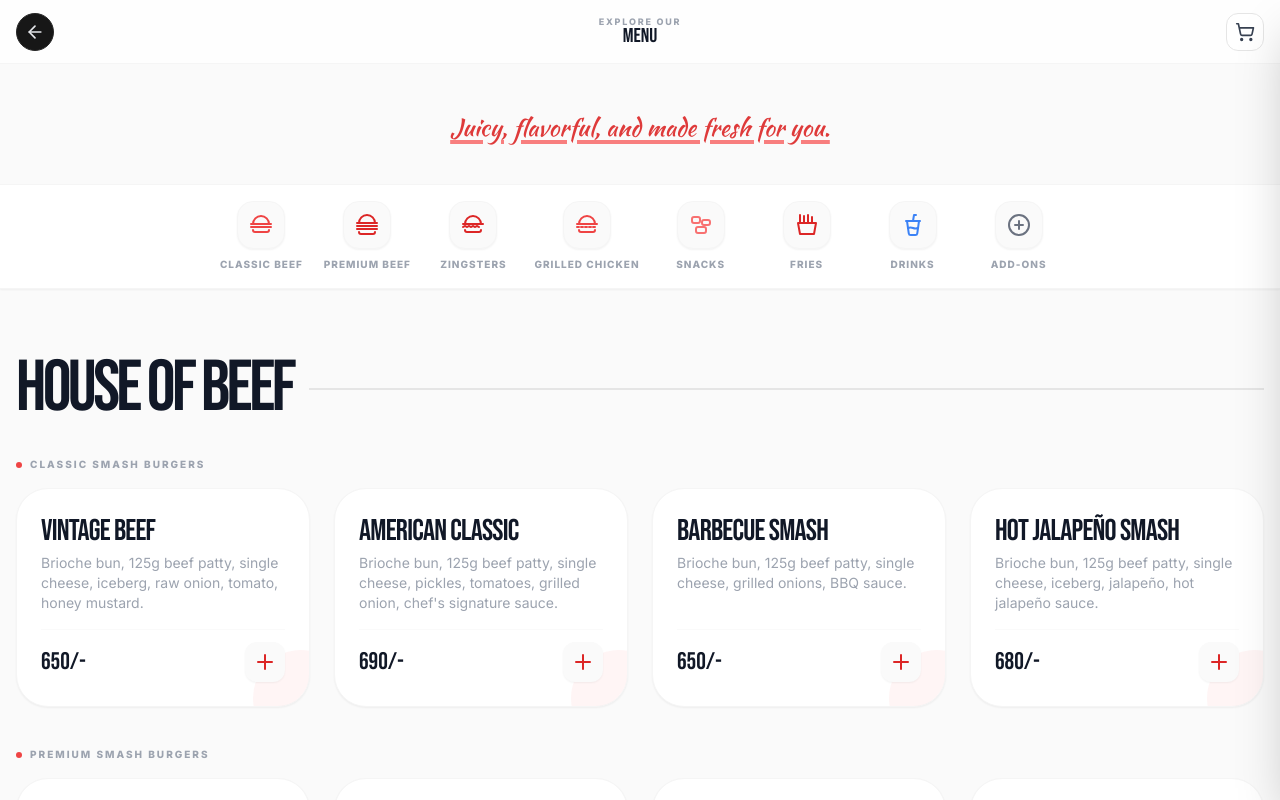
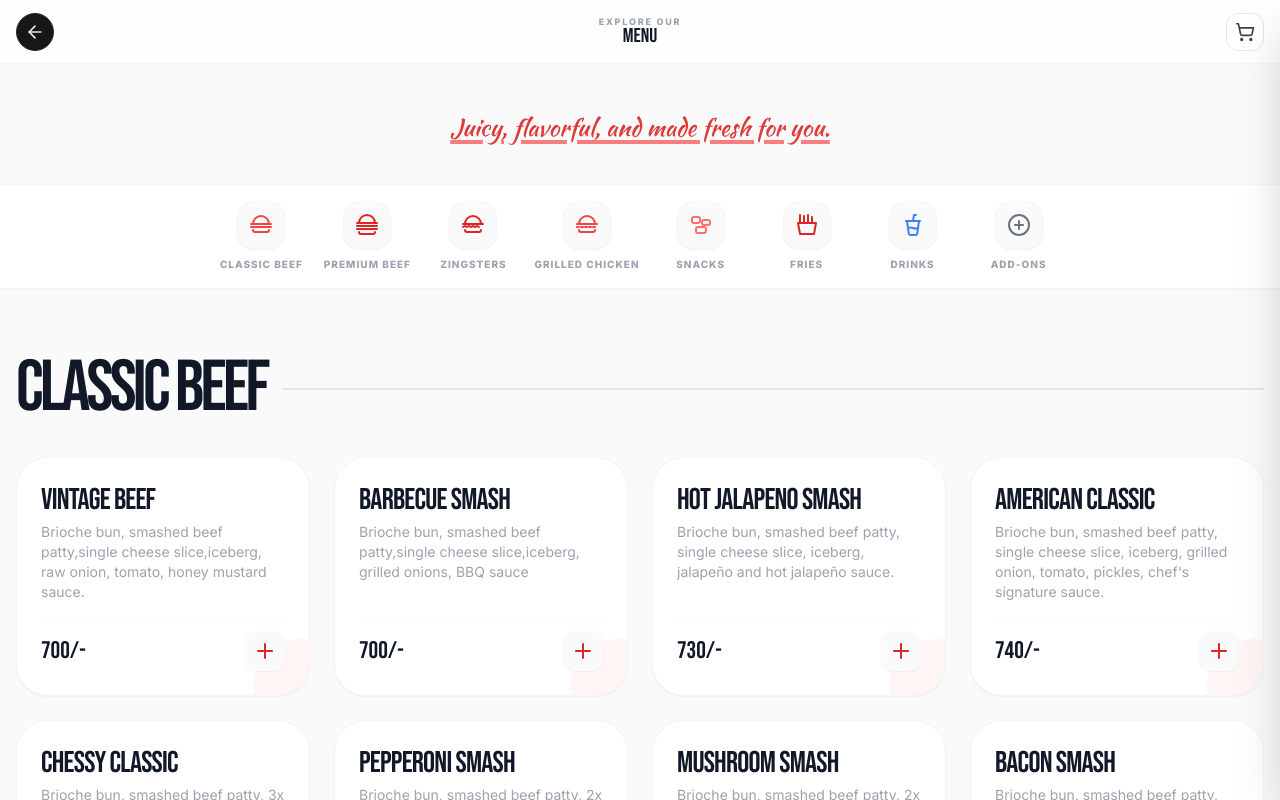
Before and after one commit to faaaroooq22/Website-MBB, a React (Vite) app: page / in a window 1280 px wide. Both pictures are taken after a click on the link "MENU". Shown: the top 800 px of the page. Built offline with nearby package versions, Linux system fonts and the light colour scheme.

Commit message:
feat: Refactor menu structure and add new options
Updates navigation and menu item IDs to reflect a more organized structure. Adjusts the 'add to cart' logic to handle specific new items and their associated options.

```diff
--- a/App.tsx
+++ b/App.tsx
@@ -232,28 +232,11 @@ const App: React.FC = () => {
   };
 
   const handleAddToCartClick = (item: MenuItem) => {
-    if (item.id === 'a5') {
+    if (item.id === 'a10') {
         setCurrentOptionItem(item);
-        setCurrentOptions(['Garlic', 'Chipotle', 'Toumiya', 'Honey Mustard', 'Hot Jalapeño', 'Barbecue', 'Chef\'s Signature']);
+        setCurrentOptions(['Garlic', 'Chipotle Sauce', 'Honey Mustard', 'Hot Jalapeño', 'Barbecue', 'Chef\'s Signature']);
         setModalSelectionMode('multiple');
         setOptionModalOpen(true);
-        return;
-    }
-    if (item.id === 'd1') {
-        setCurrentOptionItem(item);
-        setCurrentOptions(['7up', 'Pepsi', 'Fizup Next', 'Cola Next']);
-        setModalSelectionMode('multiple');
-        setOptionModalOpen(true);
-        return;
-    }
-    if (item.id === 'b2') {
-        const variantItem = { ...item, id: `${item.id}-Raw Onion`, name: `${item.name} (Raw Onion)` };
-        addToCart(variantItem);
-        return;
-    }
-    if (item.id === 'b3') {
-        const variantItem = { ...item, id: `${item.id}-Grilled Onion`, name: `${item.name} (Grilled Onion)` };
-        addToCart(variantItem);
         return;
     }
     addToCart(item);
--- a/components/Menu.tsx
+++ b/components/Menu.tsx
@@ -70,9 +70,9 @@ const PlusOutlineIcon = ({ className }: { className?: string }) => (
 );
 
 const NAV_ITEMS = [
-  { label: 'Classic Beef', targetId: 'sec-house-of-beef', icon: BurgerSingleIcon, color: 'text-red-500' },
+  { label: 'Classic Beef', targetId: 'sec-classic-beef', icon: BurgerSingleIcon, color: 'text-red-500' },
   { label: 'Premium Beef', targetId: 'sec-premium-beef', icon: BurgerDoubleIcon, color: 'text-red-600' },
-  { label: 'Zingsters', targetId: 'sec-house-of-chicken', icon: BurgerCrispyIcon, color: 'text-red-600' },
+  { label: 'Zingsters', targetId: 'sec-zingsters', icon: BurgerCrispyIcon, color: 'text-red-600' },
   { label: 'Grilled Chicken', targetId: 'sec-grilled-chicken', icon: BurgerGrilledIcon, color: 'text-red-500' },
   { label: 'Snacks', targetId: 'sec-snacks', icon: NuggetsIcon, color: 'text-red-400' },
   { label: 'Fries', targetId: 'sec-fries', icon: FriesIcon, color: 'text-red-600' },
@@ -126,22 +126,18 @@ export const Menu: React.FC<MenuProps> = ({ onAddToCart, onBack, cartCount, onOp
   };
 
   const getContainerId = (category: string) => {
-      if (category === 'House of Beef') return 'sec-house-of-beef';
-      if (category === 'House of Chicken') return 'sec-house-of-chicken';
+      if (category === 'Classic Beef') return 'sec-classic-beef';
+      if (category === 'Premium Beef') return 'sec-premium-beef';
+      if (category === 'Zingsters') return 'sec-zingsters';
+      if (category === 'Grilled Chicken') return 'sec-grilled-chicken';
       if (category === 'Snacks') return 'sec-snacks';
-      if (category.includes('Fries')) return 'sec-fries';
-      if (category === 'Drinks') return 'sec-drinks';
-      if (category === 'Add-ons') return 'sec-addons';
+      if (category === 'Fries') return 'sec-fries';
+      if (category === 'Drink') return 'sec-drinks';
+      if (category === 'Add On') return 'sec-addons';
       return undefined;
   };
 
   const getSubcategorySectionId = (category: string, subcategory: string) => {
-      if (category === 'House of Beef') {
-          if (subcategory.includes('Premium')) return 'sec-premium-beef';
-      }
-      if (category === 'House of Chicken') {
-          if (subcategory === 'Grilled Chicken Burger') return 'sec-grilled-chicken';
-      }
       return undefined;
   };
 
--- a/data.ts
+++ b/data.ts
@@ -1,312 +1,386 @@
 import { MenuItem } from './types';
 
 export const MENU_ITEMS: MenuItem[] = [
-  // --- HOUSE OF BEEF ---
-  // Classic
+  // --- CLASSIC BEEF ---
   {
-    id: 'b2',
+    id: 'cb1',
     name: 'Vintage Beef',
-    description: 'Brioche bun, 125g beef patty, single cheese, iceberg, raw onion, tomato, honey mustard.',
-    price: 650,
-    category: 'House of Beef',
-    subcategory: 'Classic Smash Burgers',
+    description: 'Brioche bun, smashed beef patty,single cheese slice,iceberg, raw onion, tomato, honey mustard sauce.',
+    price: 700,
+    category: 'Classic Beef',
     isPopular: true
   },
   {
-    id: 'b3',
-    name: 'American Classic',
-    description: 'Brioche bun, 125g beef patty, single cheese, pickles, tomatoes, grilled onion, chef\'s signature sauce.',
-    price: 690,
-    category: 'House of Beef',
-    subcategory: 'Classic Smash Burgers'
+    id: 'cb2',
+    name: 'Barbecue smash',
+    description: 'Brioche bun, smashed beef patty,single cheese slice,iceberg, grilled onions, BBQ sauce',
+    price: 700,
+    category: 'Classic Beef'
   },
   {
-    id: 'b4',
-    name: 'Barbecue Smash',
-    description: 'Brioche bun, 125g beef patty, single cheese, grilled onions, BBQ sauce.',
-    price: 650,
-    category: 'House of Beef',
-    subcategory: 'Classic Smash Burgers'
+    id: 'cb3',
+    name: 'Hot Jalapeno Smash',
+    description: 'Brioche bun, smashed beef patty, single cheese slice, iceberg, jalapeño and hot jalapeño sauce.',
+    price: 730,
+    category: 'Classic Beef'
   },
   {
-    id: 'b5',
-    name: 'Hot Jalapeño Smash',
-    description: 'Brioche bun, 125g beef patty, single cheese, iceberg, jalapeño, hot jalapeño sauce.',
-    price: 680,
-    category: 'House of Beef',
-    subcategory: 'Classic Smash Burgers'
-  },
-  // Premium
-  {
-    id: 'bp1',
-    name: 'Pepperoni Smash',
-    description: 'Brioche bun, 150g beef patty, two cheese slices, beef pepperoni, honey mustard sauce.',
-    price: 850,
-    category: 'House of Beef',
-    subcategory: 'Premium Smash Burgers'
+    id: 'cb4',
+    name: 'American Classic',
+    description: 'Brioche bun, smashed beef patty, single cheese slice, iceberg, grilled onion, tomato, pickles, chef\'s signature sauce.',
+    price: 740,
+    category: 'Classic Beef'
   },
   {
-    id: 'bp2',
-    name: 'Mushroom Smash',
-    description: 'Brioche bun, 150g beef patty, two cheese slices, grilled onions, caramelized onions, grilled mushrooms, honey mustard sauce.',
+    id: 'cb5',
+    name: 'Chessy Classic',
+    description: 'Brioche bun, smashed beef patty, 3x cheese slices, iceberg, grilled onion, honey mustard sauce.',
     price: 850,
-    category: 'House of Beef',
-    subcategory: 'Premium Smash Burgers'
+    category: 'Classic Beef'
   },
   {
-    id: 'bp3',
+    id: 'cb6',
+    name: 'Pepperoni Smash',
+    description: 'Brioche bun, smashed beef patty, 2x cheese slices, beef pepperoni, iceberg honey, mustard sauce.',
+    price: 870,
+    category: 'Classic Beef'
+  },
+  {
+    id: 'cb7',
+    name: 'Mushroom Smash',
+    description: 'Brioche bun, smashed beef patty, 2x cheese slices, caramelized onion, iceberg, grilled onion & mushrooms, honey mustard sauce.',
+    price: 870,
+    category: 'Classic Beef'
+  },
+  {
+    id: 'cb8',
+    name: 'Bacon Smash',
+    description: 'Brioche bun, smashed beef patty, beef bacon, 2x cheese slices , iceberg, tomatoes, grilled onions, pickles, garlic sauce.',
+    price: 990,
+    category: 'Classic Beef'
+  },
+
+  // --- PREMIUM BEEF ---
+  {
+    id: 'pb1',
     name: 'Majestic Double',
-    description: 'Brioche bun, two 125g beef patties, two cheese slices, iceberg, grilled onion, chipotle sauce.',
-    price: 950,
-    category: 'House of Beef',
-    subcategory: 'Premium Smash Burgers',
+    description: 'Brioche bun, 2x beef patties, 2x cheese slices, iceberg, grilled onion, chipotle sauce.',
+    price: 1000,
+    category: 'Premium Beef',
     isPopular: true
   },
   {
-    id: 'bp4',
+    id: 'pb2',
+    name: 'Cheesy Quadra',
+    description: 'Brioche bun, 2x beef patties, 4x cheese slices, iceberg, honey mustard sauce.',
+    price: 1150,
+    category: 'Premium Beef'
+  },
+  {
+    id: 'pb3',
+    name: 'Smash Duo',
+    description: 'Brioche bun, smashed beef patty, grilled chicken fillet, 2x cheese slices, iceberg, sauteed capsicum and onions, garlic sauce',
+    price: 1190,
+    category: 'Premium Beef'
+  },
+  {
+    id: 'pb4',
+    name: 'Smoky Beast',
+    description: 'Brioche bun, 2x beef patties, 2x cheese slices, iceberg, beef pepperoni, chicken pepperoni, grilled mushrooms, grilled onions, chipotle sauce',
+    price: 1350,
+    category: 'Premium Beef'
+  },
+  {
+    id: 'pb5',
     name: 'Triple Smash Tower',
-    description: 'Brioche bun, three 125g beef patties, three cheese slices, caramelized onions, chef\'s signature sauce.',
-    price: 1300,
-    category: 'House of Beef',
-    subcategory: 'Premium Smash Burgers'
+    description: 'Brioche bun, 3x beef patties, 3x cheese slices, iceberg caramelized onions, chef\'s signature sauce.',
+    price: 1490,
+    category: 'Premium Beef'
   },
 
-  // --- HOUSE OF CHICKEN ---
-  // Zingsters
+  // --- ZINGSTERS ---
   {
-    id: 'c1',
+    id: 'z1',
     name: 'Mini Zingster',
     description: 'Potato bun, crispy chicken patty, iceberg, chipotle sauce.',
-    price: 320,
-    category: 'House of Chicken',
-    subcategory: 'Zingsters (Crispy)'
+    price: 340,
+    category: 'Zingsters'
   },
   {
-    id: 'c2',
+    id: 'z2',
     name: 'Zingster',
     description: 'Potato bun, crispy chicken patty, iceberg, chef\'s signature sauce.',
-    price: 500,
-    category: 'House of Chicken',
-    subcategory: 'Zingsters (Crispy)',
+    price: 530,
+    category: 'Zingsters',
     isPopular: true
   },
   {
-    id: 'c3',
-    name: 'Jalapeño Zingster',
-    description: 'Potato bun, crispy chicken patty, single cheese, iceberg, jalapeño, hot jalapeño sauce.',
-    price: 650,
-    category: 'House of Chicken',
-    subcategory: 'Zingsters (Crispy)'
+    id: 'z3',
+    name: 'Cheese Zingster',
+    description: 'Potato bun, crispy chicken patty, single cheese slice, iceberg, chef\'s signature sauce.',
+    price: 600,
+    category: 'Zingsters'
   },
   {
-    id: 'c4',
-    name: 'Pepperoni Zingster',
-    description: 'Potato bun, crispy chicken patty, single cheese, iceberg, chicken pepperoni, honey mustard sauce.',
-    price: 650,
-    category: 'House of Chicken',
-    subcategory: 'Zingsters (Crispy)'
+    id: 'z4',
+    name: 'Jalapeño Zingster',
+    description: 'Potato bun, crispy chicken patty, single cheese slice, jalapeño, iceberg, hot jalapeño sauce.',
+    price: 690,
+    category: 'Zingsters'
   },
   {
-    id: 'c5',
-    name: 'Mushroom Zingster',
-    description: 'Potato bun, crispy chicken patty, single cheese slice, mushrooms, honey mustard sauce.',
+    id: 'z5',
+    name: 'Pepperoni Zingster',
+    description: 'Potato bun, crispy chicken patty, single cheese slice, chicken pepperoni, iceberg, garlic sauce.',
     price: 700,
-    category: 'House of Chicken',
-    subcategory: 'Zingsters (Crispy)'
+    category: 'Zingsters'
   },
   {
-    id: 'c6',
-    name: 'Double Cruncher',
-    description: 'Potato bun, two crispy chicken patties, double cheese slices, iceberg, chef\'s signature sauce.',
-    price: 800,
-    category: 'House of Chicken',
-    subcategory: 'Zingsters (Crispy)'
-  },
-  // Flame Grilled
-  {
-    id: 'cg1',
-    name: 'Grilled Chicken',
-    description: 'Potato bun, grilled chicken fillet, single cheese slice, iceberg, raw onion & tomato, chef\'s signature sauce.',
-    price: 600,
-    category: 'House of Chicken',
-    subcategory: 'Grilled Chicken Burger'
+    id: 'z6',
+    name: 'Mushroom Zingster',
+    description: 'Potato bun, crispy chicken patty, single cheese slice, iceberg, mushrooms, honey mustard sauce.',
+    price: 700,
+    category: 'Zingsters'
   },
   {
-    id: 'cg2',
+    id: 'z7',
+    name: 'Nugget Prime',
+    description: 'Brioche bun, crispy chicken patty, nuggets, single cheese slice, iceberg, garlic sauce.',
+    price: 870,
+    category: 'Zingsters'
+  },
+  {
+    id: 'z8',
+    name: 'Double Cruncher',
+    description: 'Brioche bun, 2x crispy chicken patties, 2x cheese slices, iceberg, chef\'s signature sauce.',
+    price: 890,
+    category: 'Zingsters'
+  },
+
+  // --- GRILLED CHICKEN ---
+  {
+    id: 'gc1',
+    name: 'Grilled Chicken',
+    description: 'Potato bun, grilled chicken fillet, single cheese slice, iceberg, raw onion & tomato, pickles, signature sauce',
+    price: 650,
+    category: 'Grilled Chicken'
+  },
+  {
+    id: 'gc2',
+    name: 'Smoky Barbecue',
+    description: 'Potato bun, grilled chicken fillet, single cheese slice, grilled onions, iceberg, barbecue sauce',
+    price: 650,
+    category: 'Grilled Chicken'
+  },
+  {
+    id: 'gc3',
     name: 'Hot Grilled Chicken',
     description: 'Potato bun, grilled chicken fillet, single cheese slice, iceberg, grilled onions, jalapeños, hot jalapeño sauce.',
-    price: 650,
-    category: 'House of Chicken',
-    subcategory: 'Grilled Chicken Burger'
+    price: 690,
+    category: 'Grilled Chicken'
+  },
+  {
+    id: 'gc4',
+    name: 'Mushroom Grilled Chicken',
+    description: 'Potato bun, grilled chicken fillet, single cheese slice, iceberg, grilled mushrooms, grilled onions, honey mustard sauce',
+    price: 780,
+    category: 'Grilled Chicken'
+  },
+  {
+    id: 'gc5',
+    name: 'Pepperoni Grilled Chicken',
+    description: 'Potato bun, grilled chicken fillet, single cheese slice, iceberg, chicken pepperoni, chipotle sauce.',
+    price: 780,
+    category: 'Grilled Chicken'
+  },
+  {
+    id: 'gc6',
+    name: 'Double Flame',
+    description: 'Brioche bun, 2x grilled chicken fillets, 2x cheese slices, iceberg, tomatoes, grilled onions, garlic sauce',
+    price: 950,
+    category: 'Grilled Chicken'
   },
 
   // --- SNACKS ---
   {
     id: 's1',
     name: '6 Pieces Nuggets',
-    description: 'Served with garlic sauce.',
-    price: 400,
+    description: 'Serve with garlic sauce.',
+    price: 450,
     category: 'Snacks'
   },
   {
     id: 's2',
     name: '12 Pieces Nuggets',
-    description: 'Served with garlic sauce.',
-    price: 750,
+    description: 'Serve with garlic sauce.',
+    price: 870,
+    category: 'Snacks'
+  },
+  {
+    id: 's3',
+    name: '4 Pieces chicken Strips',
+    description: 'Serve with garlic sauce.',
+    price: 500,
     category: 'Snacks'
   },
 
-  // --- FRIES & LOADED ---
-  // Split regular/large for easier cart logic
+  // --- FRIES ---
   {
     id: 'f1r',
     name: 'Salted Fries (Regular)',
     description: 'Classic salted fries.',
-    price: 150,
-    category: 'Fries & Loaded'
+    price: 200,
+    category: 'Fries'
   },
   {
     id: 'f1l',
     name: 'Salted Fries (Large)',
     description: 'Classic salted fries.',
-    price: 250,
-    category: 'Fries & Loaded'
+    price: 300,
+    category: 'Fries'
   },
   {
     id: 'f2r',
-    name: 'Garlic Fries (Regular)',
-    description: 'Crispy fries topped with a creamy garlic sauce.',
-    price: 200,
-    category: 'Fries & Loaded'
+    name: 'Fries with Dip (Regular)',
+    description: 'Crispy fries served with your choice sauce',
+    price: 280,
+    category: 'Fries'
   },
   {
     id: 'f2l',
-    name: 'Garlic Fries (Large)',
-    description: 'Crispy fries topped with a creamy garlic sauce.',
-    price: 300,
-    category: 'Fries & Loaded'
+    name: 'Fries with Dip (Large)',
+    description: 'Crispy fries served with your choice sauce',
+    price: 380,
+    category: 'Fries'
   },
   {
-    id: 'f3r',
-    name: 'Chipotle Fries (Regular)',
-    description: 'Crispy fries topped with a smoky chipotle sauce.',
-    price: 200,
-    category: 'Fries & Loaded'
+    id: 'f3',
+    name: 'Cheese Fries',
+    description: 'Fries with three cheese slices.',
+    price: 400,
+    category: 'Fries'
   },
   {
-    id: 'f3l',
-    name: 'Chipotle Fries (Large)',
-    description: 'Crispy fries topped with a smoky chipotle sauce.',
-    price: 300,
-    category: 'Fries & Loaded'
-  },
-  {
-    id: 'f4r',
-    name: 'Cheese Fries (Regular)',
-    description: 'Bed of fries, three cheddar cheese slices.',
-    price: 350,
-    category: 'Fries & Loaded'
-  },
-  {
-    id: 'f4l',
-    name: 'Cheese Fries (Large)',
-    description: 'Bed of fries, six cheddar cheese slices.',
-    price: 600,
-    category: 'Fries & Loaded'
+    id: 'f4',
+    name: 'Patty Fries',
+    description: 'Crispy fries, smashed beef patty with cheddar cheese slice, grilled onions, topped with garlic sauce',
+    price: 690,
+    category: 'Fries'
   },
   {
     id: 'f5',
-    name: 'Smash Fries (Regular)',
-    description: 'Bed of fries, 70g beef smashed patty, single cheddar cheese slice, garlic sauce.',
-    price: 450,
-    category: 'Fries & Loaded'
+    name: 'Smash Fries L',
+    description: 'Bed of fries, chunks of smashed beef, cheddar cheese slices, grilled mushrooms, jalapeño, beef pepperoni, garlic & honey mustard sauce',
+    price: 890,
+    category: 'Fries'
   },
   {
     id: 'f6',
-    name: 'Smash Fries (Loaded)',
-    description: 'Bed of fries, 2x 70g beef patties, double cheese, grilled mushrooms, jalapeño, beef pepperoni, honey mustard sauce.',
-    price: 850,
-    category: 'Fries & Loaded'
+    name: 'Crunch Fries R',
+    description: 'Crispy fries, crispy chicken chunks, cheddar cheese slice, chef’s sig sauce',
+    price: 490,
+    category: 'Fries'
   },
   {
     id: 'f7',
-    name: 'Crunch Fries (Regular)',
-    description: 'Bed of fries, crispy chicken chunks, single cheddar cheese slice, chef\'s signature sauce.',
-    price: 450,
-    category: 'Fries & Loaded'
-  },
-  {
-    id: 'f8',
-    name: 'Crunch Fries (Loaded)',
-    description: 'Bed of fries, 2x crispy chicken chunks, double cheese, grilled mushrooms, jalapeño, chicken pepperoni, hot jalapeño sauce.',
-    price: 850,
-    category: 'Fries & Loaded'
+    name: 'Crunch Fries L',
+    description: 'Bed of fries, chunks of crispy chicken, cheddar cheese slices, grilled mushrooms, jalapeño, chicken pepperoni, hot jalapeño & chipotle sauce.',
+    price: 890,
+    category: 'Fries'
   },
 
-  // --- DRINKS ---
+  // --- DRINK ---
   {
     id: 'd1',
-    name: 'Cold Drink 345ml',
-    description: '7up, Pepsi, Fizup Next & Cola Next.',
+    name: 'Cola NeXt 345ml',
+    description: '',
     price: 100,
-    category: 'Drinks'
+    category: 'Drink'
   },
   {
     id: 'd2',
+    name: 'Fizup NeXt 345ml',
+    description: '',
+    price: 100,
+    category: 'Drink'
+  },
+  {
+    id: 'd3',
     name: 'Mineral Water (Small)',
-    description: 'Hydrate with quality.',
+    description: '',
     price: 60,
-    category: 'Drinks'
+    category: 'Drink'
   },
 
-  // --- ADD-ONS ---
+  // --- ADD ON ---
   {
     id: 'a1',
-    name: 'Beef Patty 125g',
-    description: 'Add-on smashed beef patty.',
-    price: 300,
-    category: 'Add-ons'
+    name: 'Beef Patty',
+    description: '',
+    price: 400,
+    category: 'Add On'
   },
   {
     id: 'a2',
     name: 'Crispy Chicken Patty',
-    description: 'Add-on regular crispy patty.',
-    price: 250,
-    category: 'Add-ons'
+    description: '',
+    price: 350,
+    category: 'Add On'
+  },
+  {
+    id: 'a3',
+    name: 'Grilled Chicken Fillet',
+    description: '',
+    price: 350,
+    category: 'Add On'
+  },
+  {
+    id: 'a4',
+    name: 'Beef/Chicken Pepperoni',
+    description: '',
+    price: 100,
+    category: 'Add On'
+  },
+  {
+    id: 'a5',
+    name: 'Jalapenos/Pickles',
+    description: '',
+    price: 60,
+    category: 'Add On'
+  },
+  {
+    id: 'a6',
+    name: 'Caramelized Onions',
+    description: '',
+    price: 50,
+    category: 'Add On'
   },
   {
     id: 'a7',
-    name: 'Grilled Chicken Fillet',
-    description: 'Add-on flame-grilled fillet.',
-    price: 250,
-    category: 'Add-ons'
+    name: 'Cheddar Cheese Slice',
+    description: '',
+    price: 80,
+    category: 'Add On'
   },
   {
-    id: 'a3',
-    name: 'Beef/Chicken Pepperoni',
-    description: 'Add-on pepperoni slices.',
-    price: 100,
-    category: 'Add-ons'
+    id: 'a8',
+    name: 'Beef Bacon',
+    description: '',
+    price: 300,
+    category: 'Add On'
   },
   {
-    id: 'a11',
+    id: 'a9',
     name: 'Mushrooms',
-    description: 'Add-on grilled mushrooms.',
+    description: '',
     price: 100,
-    category: 'Add-ons'
+    category: 'Add On'
   },
   {
-    id: 'a4',
-    name: 'Cheddar Cheese Slice',
-    description: 'Add-on premium cheese.',
-    price: 60,
-    category: 'Add-ons'
-  },
-  {
-    id: 'a5',
+    id: 'a10',
     name: 'Dip Sauce',
-    description: 'Garlic, Chipotle, Honey Mustard, Hot Jalapeño, Barbecue, Chef\'s Signature.',
-    price: 70,
-    category: 'Add-ons'
+    description: 'Garlic, Chipotle Sauce, Honey Mustard, Hot Jalapeño, Barbecue, Chef\'s Signature',
+    price: 90,
+    category: 'Add On'
   }
 ];
```
